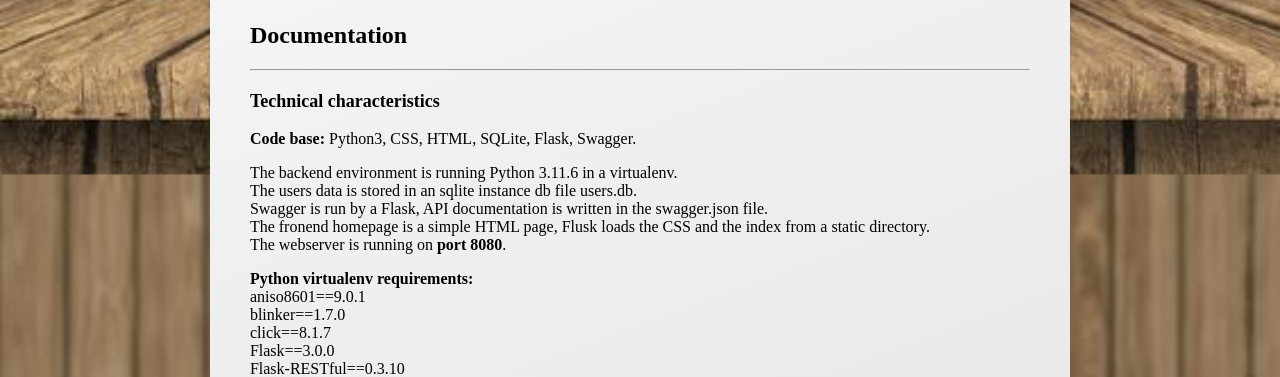
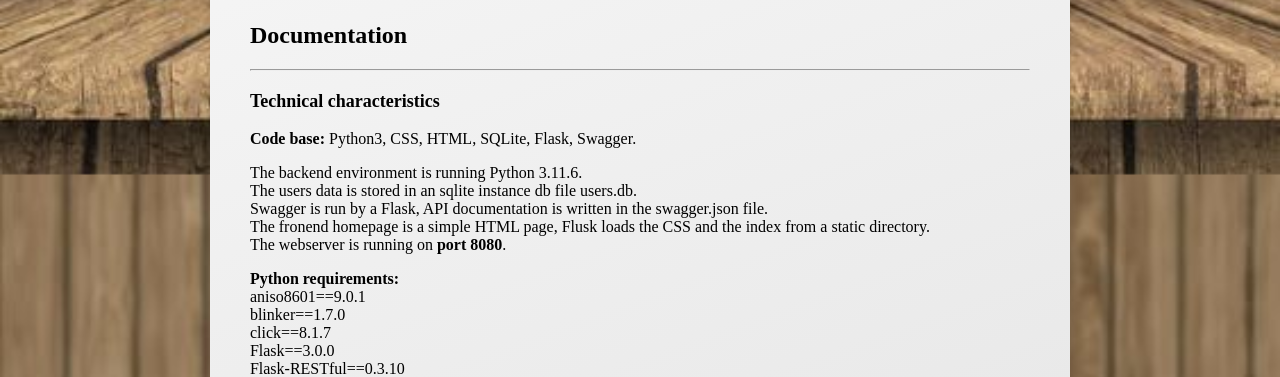
Before and after one commit to mmark0v/Users-API-Simple-App, a Flask app: page / in a window 1280 px wide. Shown: the part 890-1267 px from the top of the page. Run offline with Flask 3, Linux system fonts and the light colour scheme.

Commit message:
Update documentation

```diff
--- a/templates/index.html
+++ b/templates/index.html
@@ -64,13 +64,13 @@
 
 <p><strong>Code base: </strong>Python3, CSS, HTML, SQLite, Flask, Swagger.</p>
 
-<p>The backend environment is running Python 3.11.6 in a virtualenv.<br />
+<p>The backend environment is running Python 3.11.6.<br />
 The users data is stored in an sqlite instance db file users.db.&nbsp;<br />
 Swagger is run by a Flask, API documentation is written in the swagger.json file.<br />
 The fronend homepage is a simple HTML page, Flusk loads the CSS and the index from a static directory.&nbsp;&nbsp;<br />
 The webserver is running on <strong>port 8080</strong>.</p>
 
-<p><strong>Python virtualenv&nbsp;requirements:</strong><br />
+<p><strong>Python requirements:</strong><br />
 aniso8601==9.0.1<br />
 blinker==1.7.0<br />
 click==8.1.7<br />
```
Also changed, not shown: README.md.
